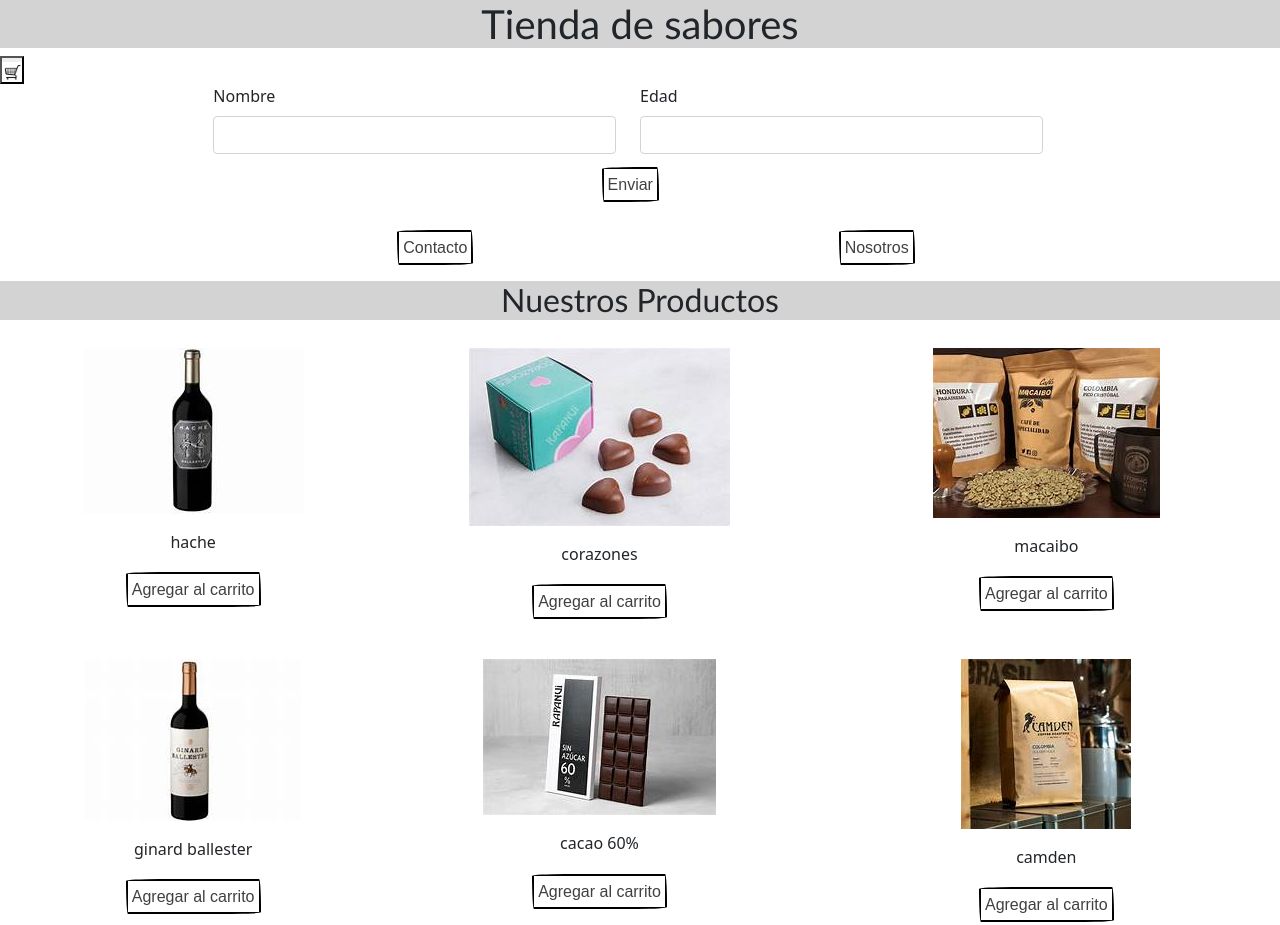
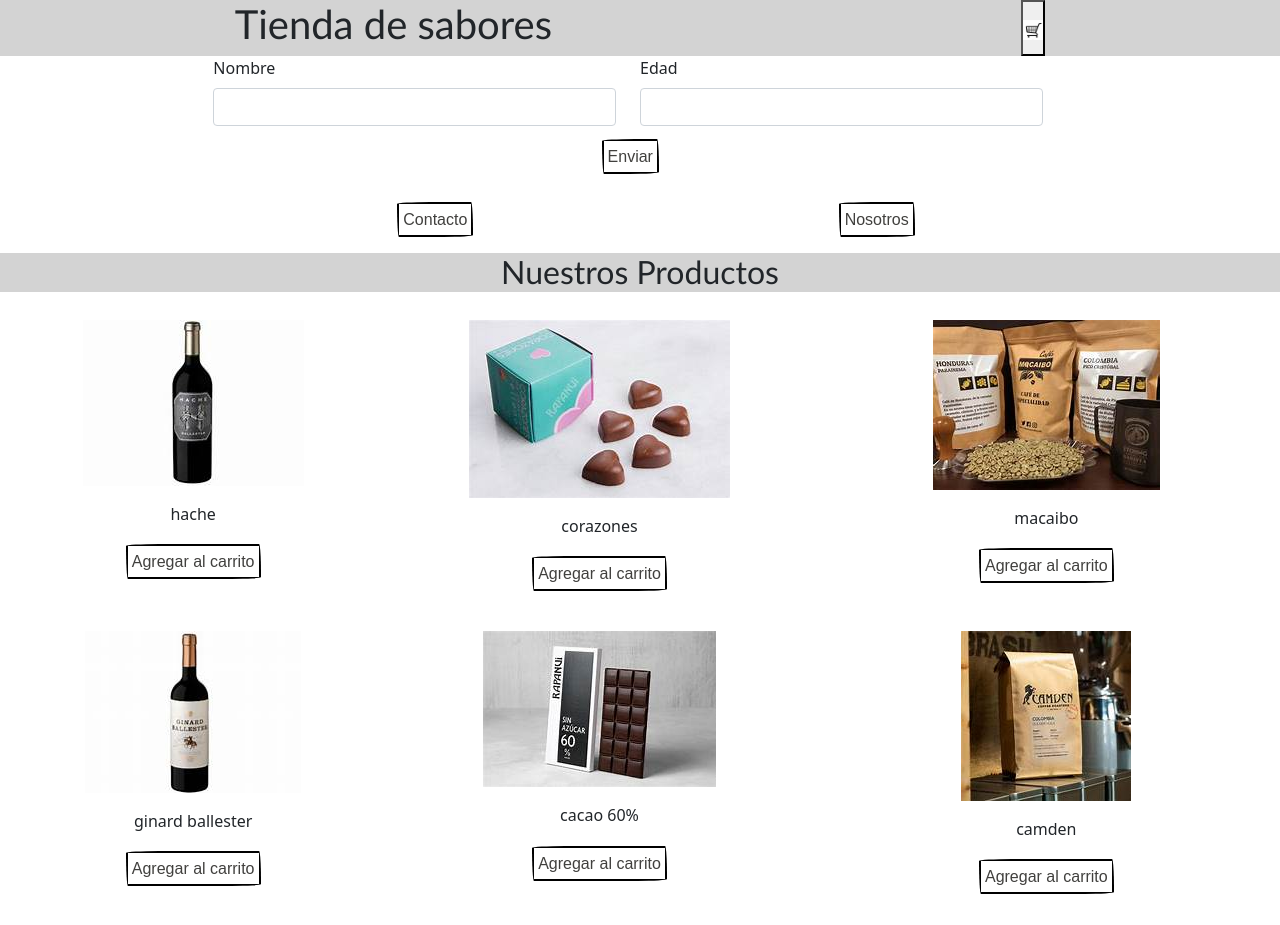
Before and after one commit to maurorobledo87/proyectoFinalJS, a website: page index.html in a window 1280 px wide. Shown: the top 925 px of the page. Drawn offline with nearby package versions, Linux system fonts and the light colour scheme.

Commit message:
upd styles

```diff
--- a/index.html
+++ b/index.html
@@ -12,15 +12,15 @@
 </head>
 <body>
     <header>
-        <div>
+        <div id="header">
             <div id="pepe"></div>
-            <button id="btncarrito" class="botonCarrito">
+            <!-- <button id="btncarrito" class="botonCarrito"> -->
                 <button id="btncarrito">
                     <a class="linkCarrito" href="#mostrarCarro">
                         <img src="imagenes/carrito.jpg" alt="carrito" class="carrito-img">
                     </a>
                 </button>
-            </button>
+            <!-- </button>       -->
         </div>
         <nav>
             <form id="primerForm"  class="row form1">
--- a/scss/section.scss
+++ b/scss/section.scss
@@ -2,13 +2,22 @@
     margin: 0;
     padding: 0;
 }
+
+#header{
+    display: flex;
+    width: 100%;
+    justify-content: space-around;
+    background: lightgray;
+}
+
 .ul{
     display: flex;
     flex-direction: row;
     justify-content: space-evenly;
-    li{
-        list-style: none;
-    }
+}
+
+li{
+    list-style: none;
 }
 
 .cont {
@@ -119,3 +128,9 @@
     color: black;
     text-decoration-style: none;
 }
+
+.titulos{
+    text-align: center;
+    background-color: lightgray;
+    font-family: 'Gill Sans', 'Gill Sans MT', Calibri, 'Trebuchet MS', sans-serif;
+}
```
Also changed, not shown: style/style.css.
